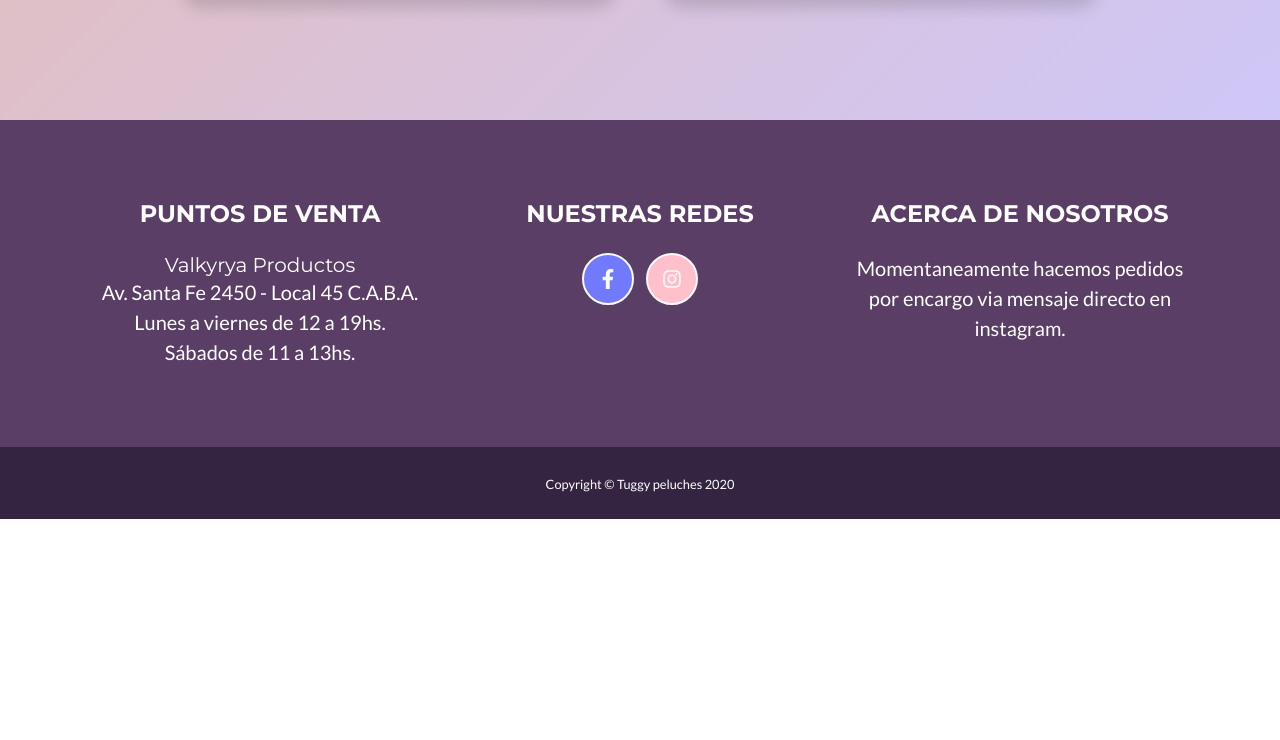
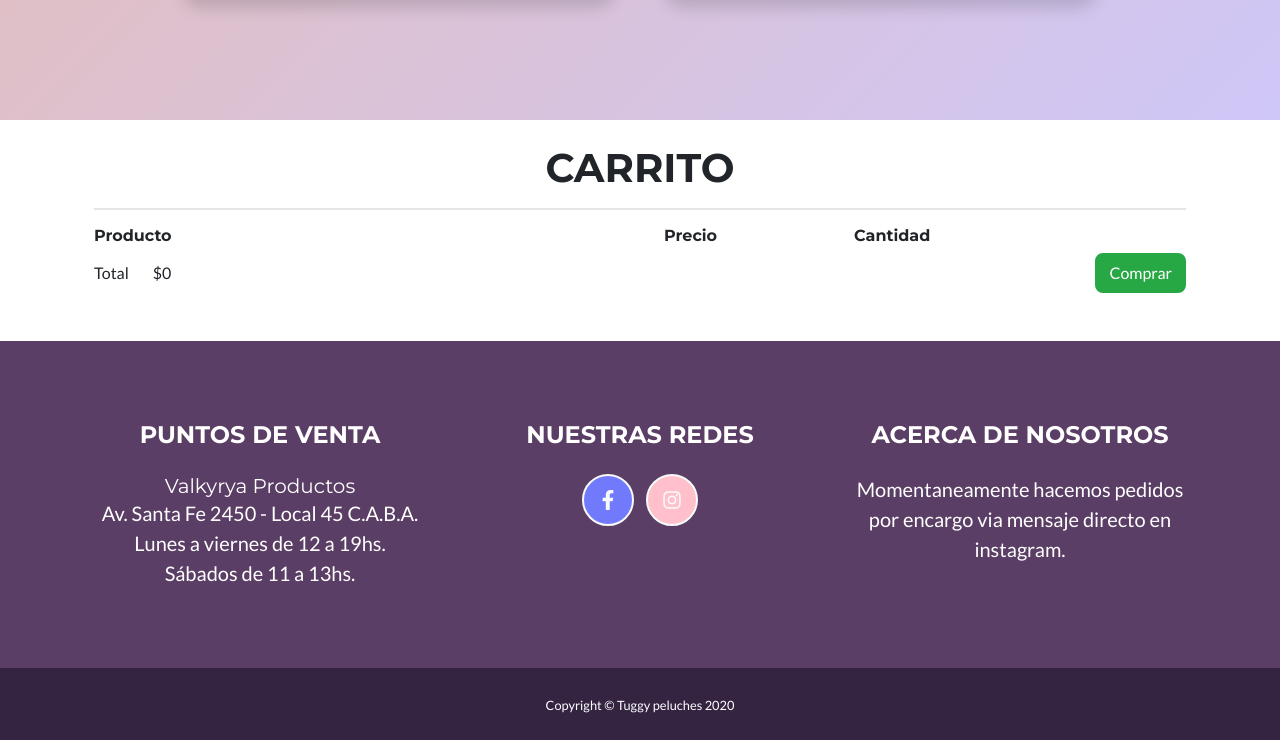
Before and after one commit to AgostinaBatiston/tuggy, a website: page tienda.html in a window 1280 px wide. Shown: the part 2033-2773 px from the top of the page. Before the commit the page ends 2552 px from the top, so only its background shows below. Drawn offline with nearby package versions, Linux system fonts and the light colour scheme.

Commit message:
Agregue una seccion carrito para sumar los productos seleccionados

```diff
--- a/tienda.html
+++ b/tienda.html
@@ -146,8 +146,49 @@
                 </div>
             </div>
         </section>
+
+        <section>
+            <br>
+            <div class="container">
+                <h1 class="text-center">CARRITO</h1>
+                <hr>
+                <div class="row">
+                    <div class="col-6">
+                        <div>
+                            <h6>Producto</h6>
+                        </div>
+                    </div>
+                    <div class="col-2">
+                        <div>
+                            <h6 class="text-truncate">Precio</h6>
+                        </div>
+                    </div>
+                    <div class="col-4">
+                        <div>
+                            <h6>Cantidad</h6>
+                        </div>
+                    </div>
+                </div>
+
+
+
+                <div class="row">
+                    <div class="col-12">
+                        <div class=" d-flex align-items-center">
+                            <p class="mb-0">Total</p>
+                            <p class="ml-4 mb-0">$0</p>
+                            <button class="btn btn-success ml-auto" type="button" data-toggle="modal" data-target="#comprarModal">Comprar</button>
+                        </div>
+                    </div>
+                </div>
+
+            </div>
+        </section>
+
     </main>
 
+    <br>
+    <br>
     <!-- Footer-->
     <footer class="footer text-center">
         <div class="container">
```
